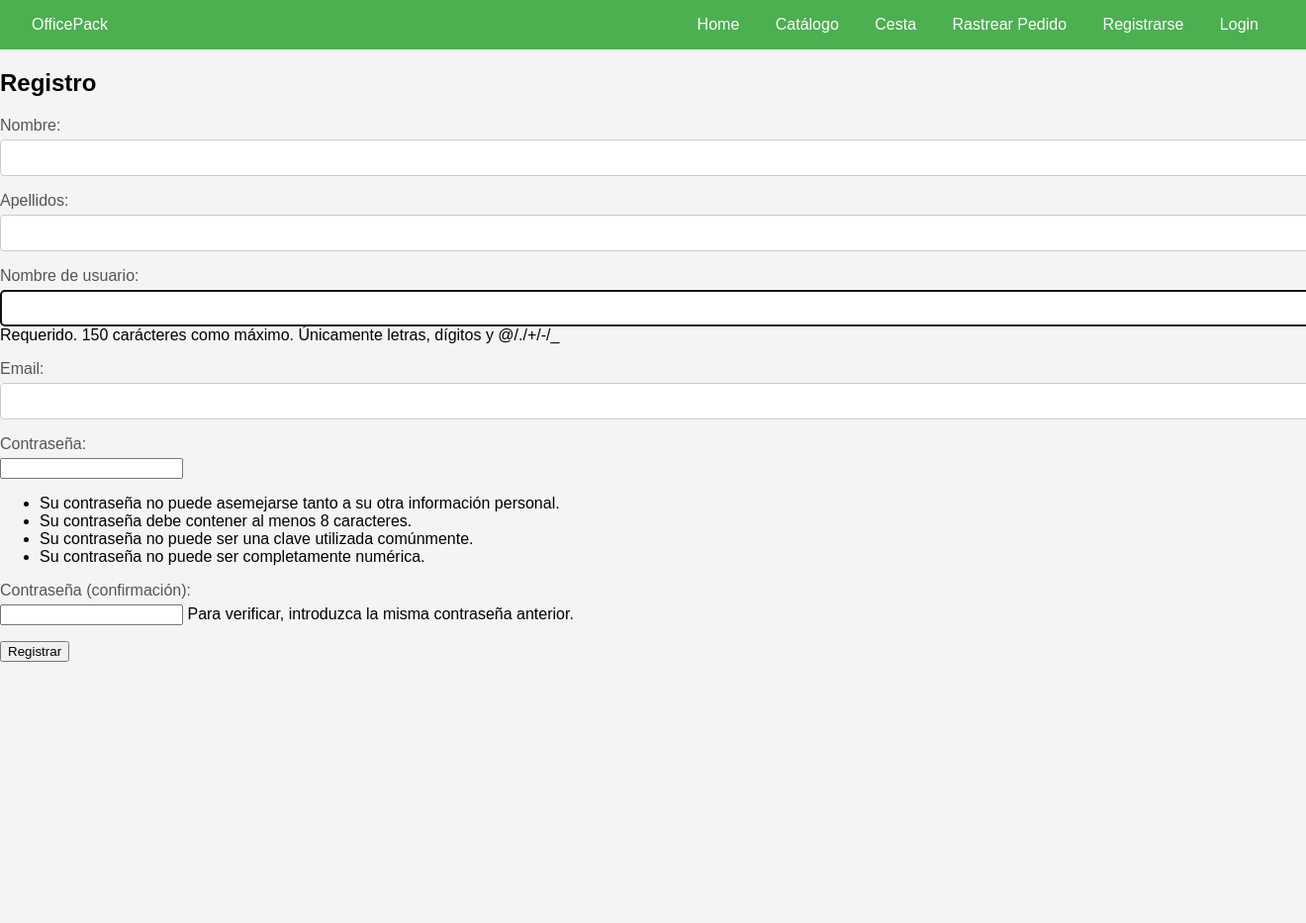
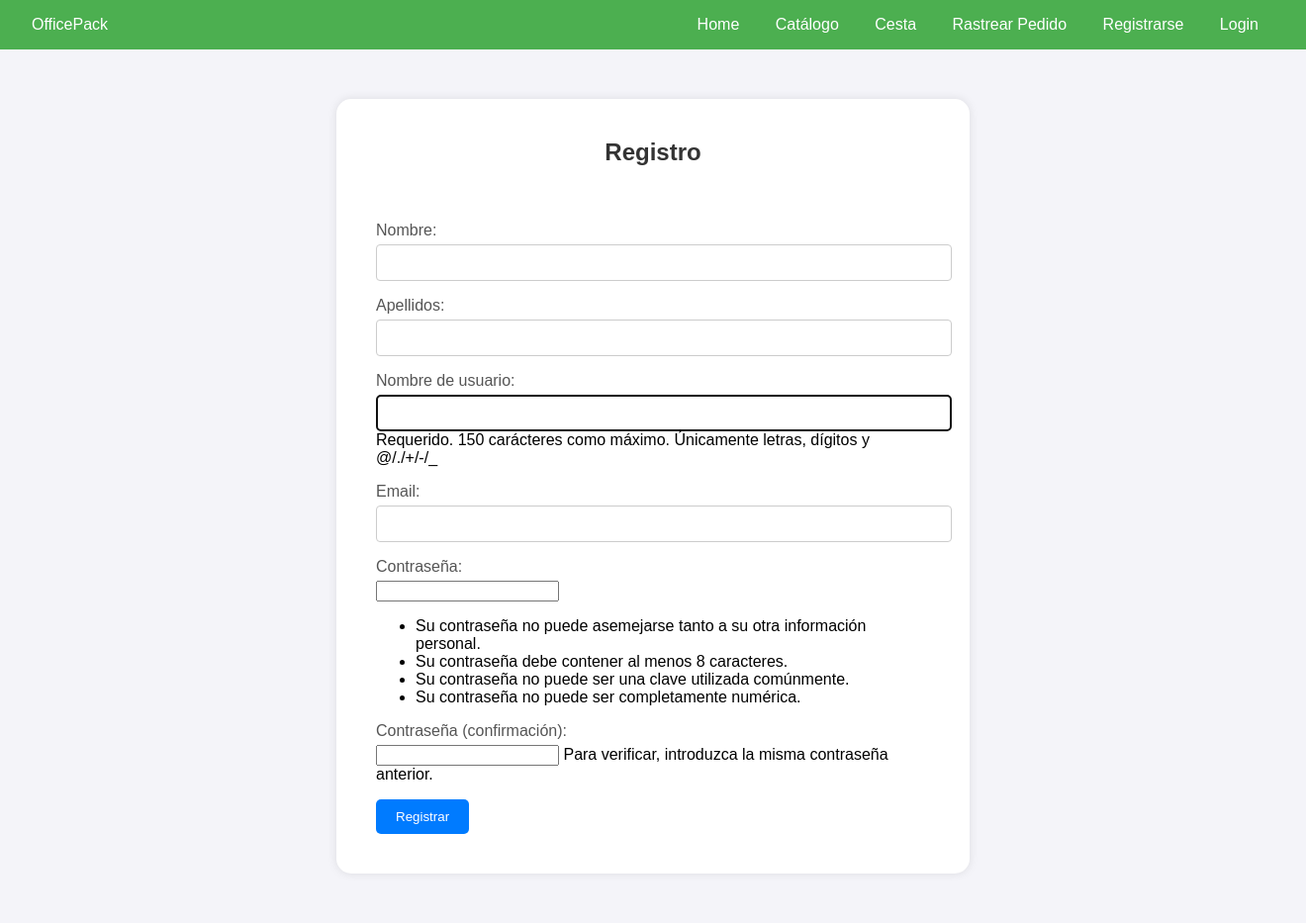
Before and after one commit to franciiscocg/PGPI-G2.3, a Django app: page /register/ in a window 1320 px wide; the page is wider, and only the part inside the window is pictured. Shown: that part at 99% size. Before the commit the page ends 669 px from the top of that part, so only its background shows below. Run offline with Django 5.2, Linux system fonts and the light colour scheme.

Commit message:
cambio estetica formulario

```diff
--- a/OfficePack/users_app/templates/register.html
+++ b/OfficePack/users_app/templates/register.html
@@ -1,11 +1,16 @@
-
 {% extends 'base.html' %}
 
 {% block content %}
-<h2>Registro</h2>
-<form method="post">
-    {% csrf_token %}
-    {{ form.as_p }}
-    <button type="submit">Registrar</button>
-</form>
+<body style="font-family: Arial, sans-serif; background-color: #f4f4f9; margin: 0; padding: 0;">
+    <section style="max-width: 600px; margin: 50px auto; background: #fff; padding: 20px; border-radius: 15px; box-shadow: 0 0 10px rgba(0, 0, 0, 0.1);">
+        <div class="col">
+            <h2 style="text-align: center; color: #333;">Registro</h2>
+            <form method="post" enctype="multipart/form-data" style="padding: 20px;">
+                {% csrf_token %}
+                {{ form.as_p }}
+                <button type="submit" style="background-color: #007bff; color: #fff; border: none; padding: 10px 20px; border-radius: 5px; cursor: pointer;">Registrar</button>
+            </form>
+        </div>
+    </section>
+</body>
 {% endblock content %}
```
